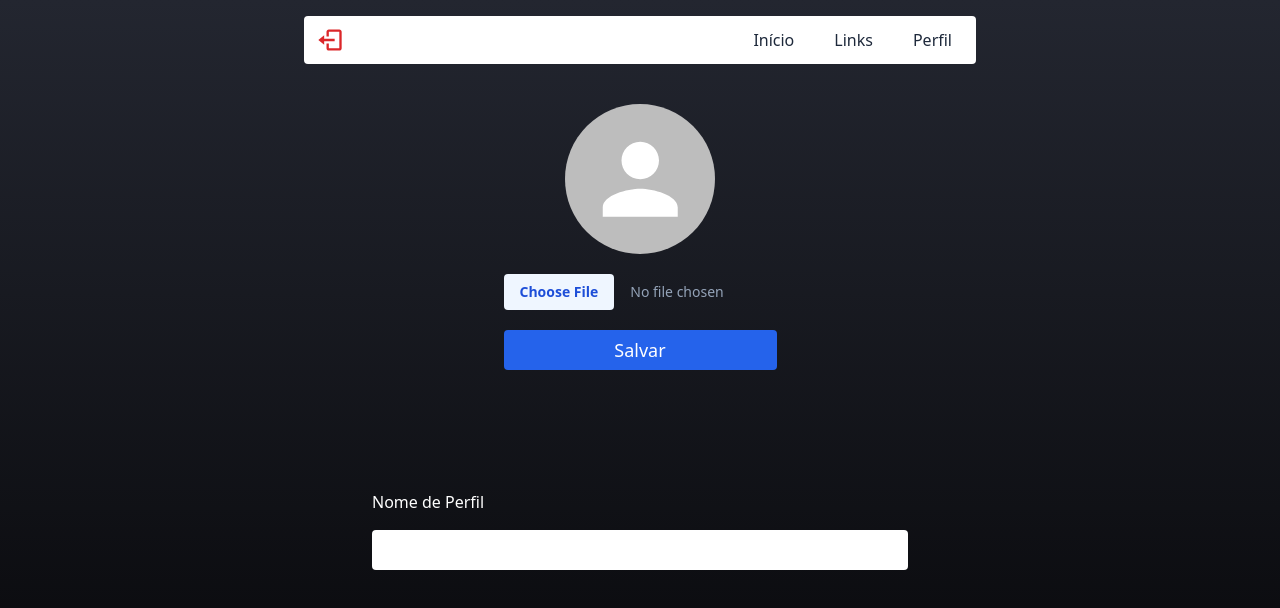
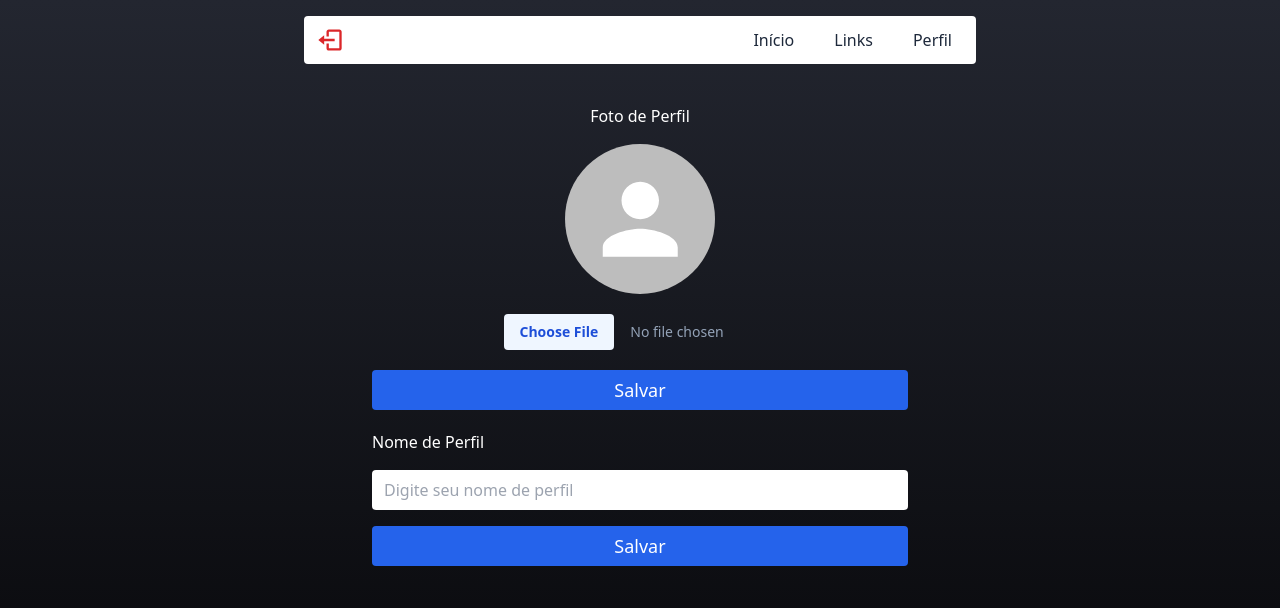
Before and after one commit to rodrigo-dias-silva/dg-links, a React (Create React App) app: page /profile in a window 1280 px wide. Shown: the top 608 px of the page. Built offline with nearby package versions, Linux system fonts and the light colour scheme; no server answers; the database is empty; sample sign-in values are in the browser's storage.

Commit message:
adiçao de funcionalidades dinamicas de nome do usuário e css dos elementos

```diff
--- a/src/pages/Profile/index.js
+++ b/src/pages/Profile/index.js
@@ -1,20 +1,66 @@
-import React from 'react'
+import React, { useEffect, useState } from 'react'
+
+import { Button } from '../../components/Button'
 import Header from '../../components/Header'
 import ImgPerfil from '../../components/ImgPerfil'
 import Input from '../../components/Input'
 
+import { toast } from 'react-toastify';
+
+import { doc, getDoc, setDoc } from 'firebase/firestore'
+import { db } from '../../services/firebaseConnection'
+
 export default function Profile() {
+
+  const [nameProf, setNameProf] = useState('')
+
+  useEffect(() => {
+    function loadName() {
+      const docRef = doc(db, 'profile', 'name')
+      getDoc(docRef)
+        .then((snapshot) => {
+
+          if (snapshot.data() !== undefined) {
+            setNameProf(snapshot.data().profilename)
+          }
+        })
+    }
+
+    loadName()
+
+  }, [])
+
+  function handleSave(e) {
+    e.preventDefault();
+
+    setDoc(doc(db, 'profile', 'name'), {
+      profilename: nameProf
+    })
+      .then(() => {
+        toast.success('Nome salvo com sucesso')
+      })
+      .catch(() => {
+        toast.error("Ops... algo deu errado D':")
+      })
+  }
+
   return (
     <div className='flex items-center flex-col min-h-screen px-4 pb-7'>
       <Header />
-      <div className='p-10'>
+      <div className='flex flex-col max-w-xl items-center gap-4 pb-5 pt-10 px-5 w-full'>
+        <label className='font-medium text-white'>Foto de Perfil</label>
         <ImgPerfil />
       </div>
 
-      <div className='flex flex-col gap-4 max-w-xl w-full px-5 mt-20'>
+      <form className='flex flex-col gap-4 max-w-xl w-full px-5' onSubmit={handleSave}>
         <label className='font-medium text-white'>Nome de Perfil</label>
-        <Input />
-      </div>
+        <Input
+          placeholder={'Digite seu nome de perfil'}
+          value={nameProf}
+          onChange={(e) => setNameProf(e.target.value)}
+        />
+        <Button type='submit' text={'Salvar'} />
+      </form>
     </div>
   )
 }
```
